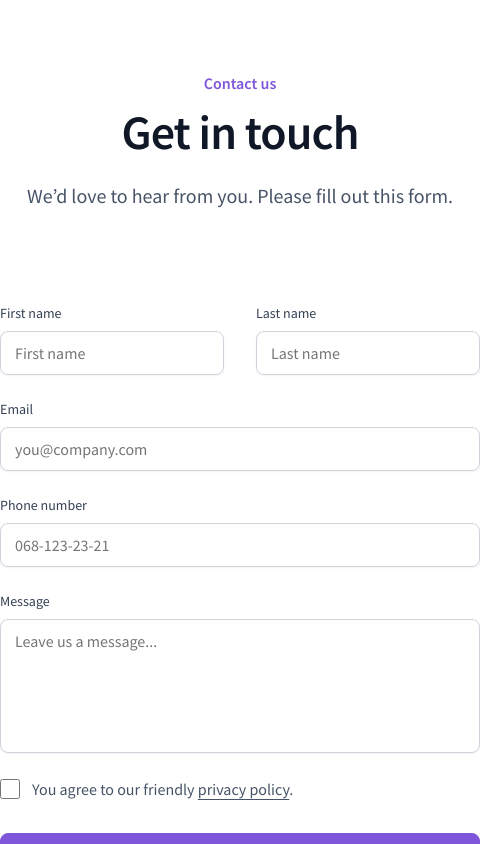
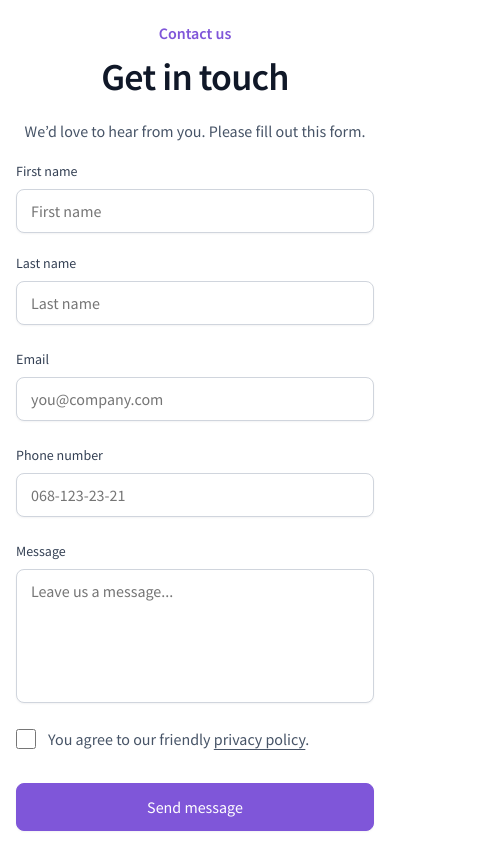
Before and after one commit to theromanovich/toscar, a Next.js app: page / in a window 390 px wide. Shown: the part 900-1744 px from the top of the page, 480 px wide, since content can reach past the window. Built offline with nearby package versions, Linux system fonts and the light colour scheme.

Commit message:
add form adaptive

```diff
--- a/src/style/block/form.scss
+++ b/src/style/block/form.scss
@@ -3,6 +3,7 @@
     padding: 96px 0;
     margin: 0 auto;
     width: 480px;
+    max-width: 100%;
     &__link {
         font-weight: 600;
         font-size: 16px;
@@ -120,6 +121,7 @@
         padding: 12px 20px;
         gap: 8px;
         width: 480px;
+        max-width: 100%;
         height: 48px;
         background: #7F56D9;
         border: 1px solid #7F56D9;
@@ -128,3 +130,31 @@
         color: white;
     }
 }
+
+@media (max-width: 516px) {
+    .form {
+        padding: 46px 16px;
+        &__title {
+            font-size: 38px;
+        }
+        &__subtitle {
+            font-size: 16px;
+        }
+        & form {
+            margin-top: 20px;
+            .username {
+                flex-direction: column;
+                gap: 8px;
+                &__item {
+                    &:nth-child(2) {
+                        margin-top: 12px;
+                    }
+                }
+                input {
+                    width: 100%;
+                }
+
+            }
+        }
+    }
+}
```
